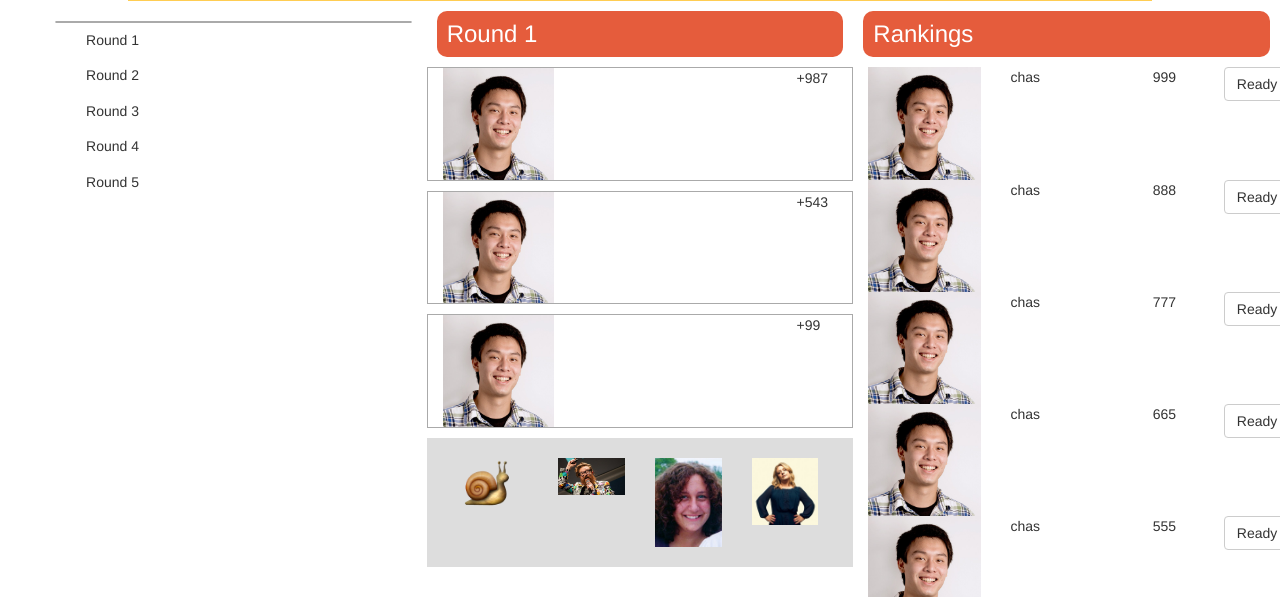
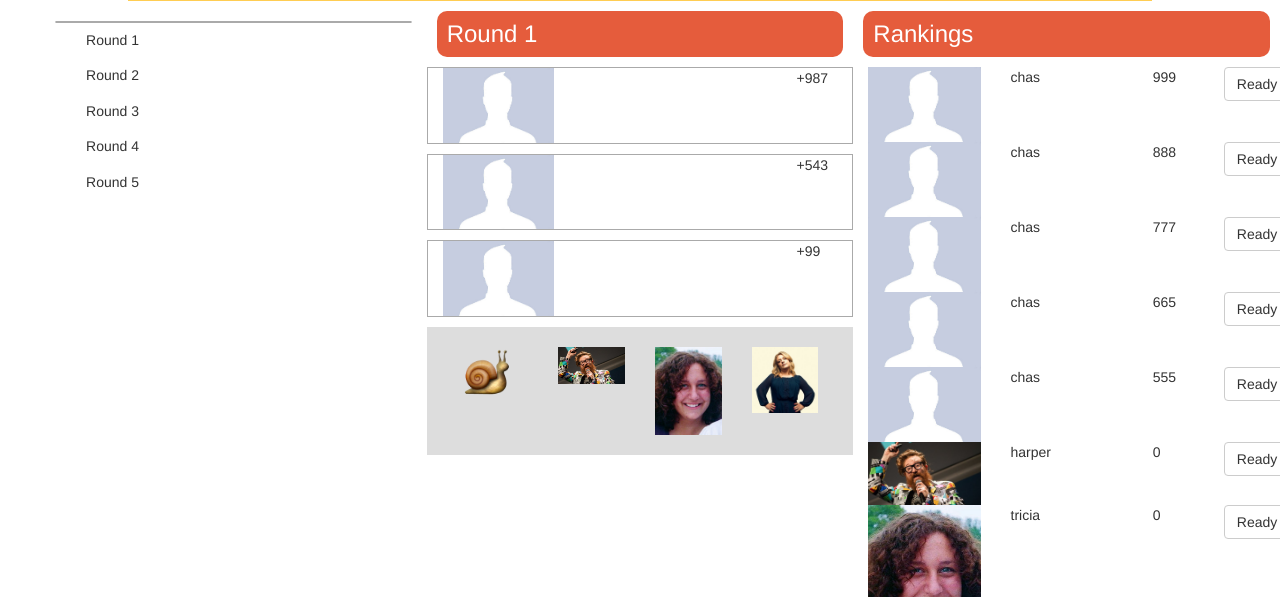
Before and after one commit to jennac/twomoji, a plain HTML site: page dashboard.html in a window 1280 px wide. Shown: the part 203-800 px from the top of the page. Drawn offline with nearby package versions, Linux system fonts and the light colour scheme; no server answers.

Commit message:
silhoutte

```diff
--- a/dashboard.html
+++ b/dashboard.html
@@ -77,7 +77,7 @@
       </div>
       <div class="row user-box">
         <div class="col-md-4">
-          <img src="chas.jpg" alt="userimage" id="user-1-submission-pic" class="user-image"/>
+          <img src="silhoutte.jpg" alt="userimage" id="user-1-submission-pic" class="user-image"/>
         </div>
         <div class="col-md-6 upload-wrapper">
           <img src="" id="user-1-emojis" class="uploaded-image"/>
@@ -88,7 +88,7 @@
       </div>
       <div class="row user-box">
         <div class="col-md-4">
-          <img src="chas.jpg" alt="userimage" id="user-3-submission-pic" class="user-image"/>
+          <img src="silhoutte.jpg" alt="userimage" id="user-3-submission-pic" class="user-image"/>
         </div>
         <div class="col-md-6 upload-wrapper">
           <img src="" id="user-3-emojis" class="uploaded-image"/>
@@ -99,7 +99,7 @@
       </div>
       <div class="row user-box">
         <div class="col-md-4">
-          <img src="chas.jpg" alt="userimage" id="user-5-submission-pic" class="user-image"/>
+          <img src="silhoutte.jpg" alt="userimage" id="user-5-submission-pic" class="user-image"/>
         </div>
         <div class="col-md-6 upload-wrapper">
           <img src="" id="user-5-emojis" class="uploaded-image"/>
@@ -130,7 +130,7 @@
       </div>
       <div class="row">
         <div class="col-md-4">
-          <img src="chas.jpg" alt="userinfirst" id="user-1-place-image" class="uploaded-image"/>
+          <img src="silhoutte.jpg" alt="userinfirst" id="user-1-place-image" class="uploaded-image"/>
         </div>
         <div class="col-md-4">
           <div id="user-1-place-username">chas</div>
@@ -144,7 +144,7 @@
       </div>
       <div class="row">
         <div class="col-md-4">
-          <img src="chas.jpg" alt="userinfirst" id="user-2-place-image" class="uploaded-image"/>
+          <img src="silhoutte.jpg" alt="userinfirst" id="user-2-place-image" class="uploaded-image"/>
         </div>
         <div class="col-md-4">
           <div id="user-2-place-username">chas</div>
@@ -158,7 +158,7 @@
       </div>
       <div class="row">
         <div class="col-md-4">
-          <img src="chas.jpg" alt="userinfirst" id="user-3-place-image" class="uploaded-image"/>
+          <img src="silhoutte.jpg" alt="userinfirst" id="user-3-place-image" class="uploaded-image"/>
         </div>
         <div class="col-md-4">
           <div id="user-3-place-username">chas</div>
@@ -172,7 +172,7 @@
       </div>
       <div class="row">
         <div class="col-md-4">
-          <img src="chas.jpg" alt="userinfirst" id="user-4-place-image" class="uploaded-image"/>
+          <img src="silhoutte.jpg" alt="userinfirst" id="user-4-place-image" class="uploaded-image"/>
         </div>
         <div class="col-md-4">
           <div id="user-4-place-username">chas</div>
@@ -186,7 +186,7 @@
       </div>
       <div class="row">
         <div class="col-md-4">
-          <img src="chas.jpg" alt="userinfirst" id="user-5-place-image" class="uploaded-image"/>
+          <img src="silhoutte.jpg" alt="userinfirst" id="user-5-place-image" class="uploaded-image"/>
         </div>
         <div class="col-md-4">
           <div id="user-5-place-username">chas</div>
```
Also changed, not shown: silhoutte.jpg (added).
